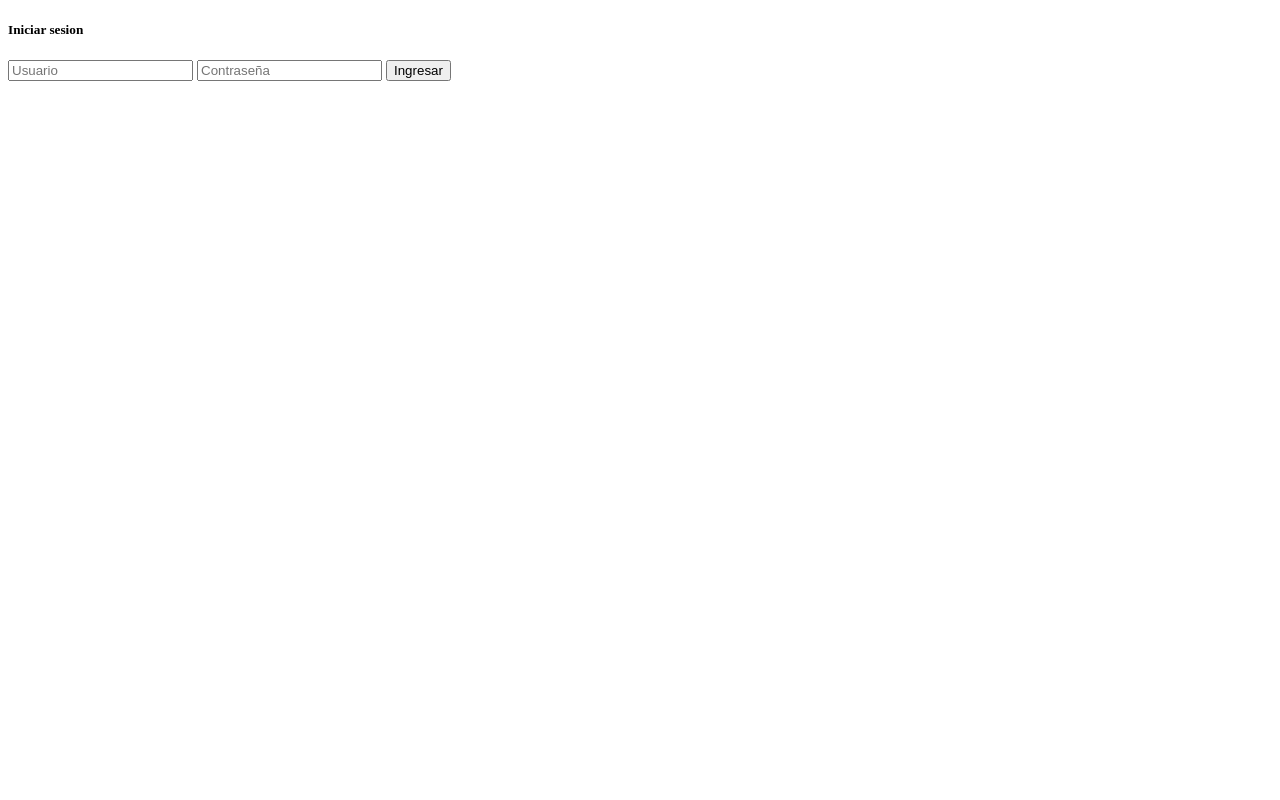
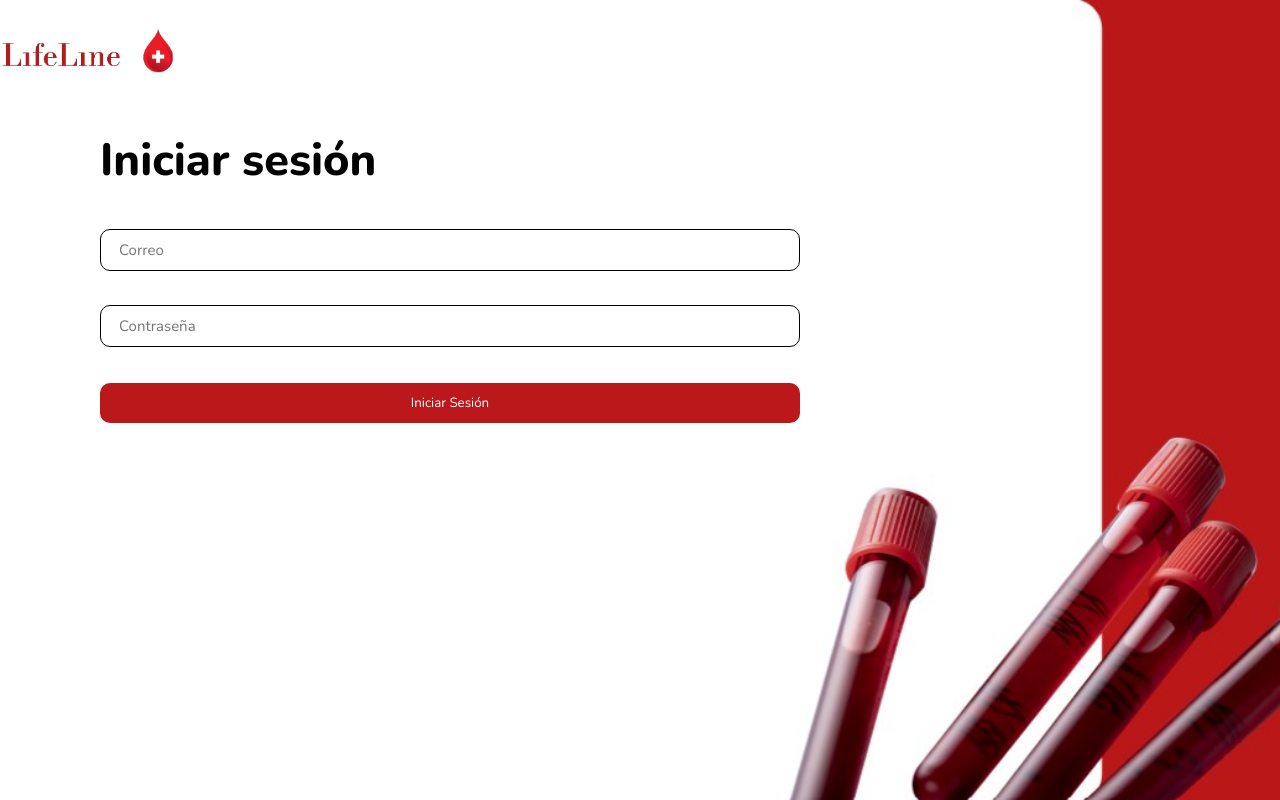
Before and after one commit to emanuelongo/BancoDeSangre, a plain HTML site: page Front-End/index.html in a window 1280 px wide. Drawn offline with nearby package versions, Linux system fonts and the light colour scheme.

Commit message:
INISIO SESION-JULY

```diff
--- /dev/null
+++ b/Front-End/IniciarSesion.css
@@ -0,0 +1,83 @@
+@import url('https://fonts.googleapis.com/css2?family=Nunito:wght@400;800&display=swap');
+
+
+*{
+    box-sizing: border-box;
+    margin: 0;
+    padding: 0;
+    font-family: 'Nunito', sans-serif;
+    font-size: 20px;
+}
+
+
+body
+{
+    background-color: #fff;
+    margin: 0;
+    padding: 0;
+    height: auto;
+    background-image:url(img/111.jpg);
+    background-size: cover;
+    background-position: center;
+    background-repeat: no-repeat;
+    background-attachment: fixed;
+}
+
+header
+{
+    display: flex;
+    height: 100px;
+    justify-content: space-between;
+    align-items: center;
+}
+
+.logo
+{
+    display: flex;
+}
+
+.logo img
+{
+    height: 50px;
+}
+
+.form-login
+{
+    width: 700px;
+    margin: 100px;
+    margin-top: 30px;
+    border-radius: 10px;
+    font-size: 45px;
+
+
+}
+
+.form-login h5
+{
+    margin: 0;
+    height: 40px;
+    margin-bottom: 40px;
+    font-size: 45px;
+
+}
+
+.controls
+{
+    width: 100%;
+    border: 1px solid;
+    margin-bottom: 15px;
+    padding: 10px 18px;
+    border-radius: 10px;
+    font-size: 15px;
+}
+
+.buttons
+{
+    width: 100%;
+    height: 40px;
+    background-color: #ba181b;
+    border: none;
+    margin-bottom:16px ;
+    border-radius: 10px;
+    color: #fff;
+}
--- a/Front-End/index.html
+++ b/Front-End/index.html
@@ -1,21 +1,25 @@
 <!DOCTYPE html>
-<html lang="en" dir="ltr">
+<html lang="en">
 <head>
     <meta charset="utf-8">
     <meta http-equiv="X-UA-Compatible" content="IE-edge">
     <meta name="viewport" content="widht=device-width, initial-scale=1.0">
     <title>Iniciar sesion</title>
+    <link rel="stylesheet" href="IniciarSesion.css">
+
 </head>
 <dody>
-    <section>
-        <h5>Iniciar sesion </h5>
-        <input type="text" name="usuario" value="" placeholder="Usuario">
-        <input type="text" name="contraseña" value="" placeholder="Contraseña">
-        <input type="submit" name="" value="Ingresar"  >
+
+    <header>
+        <div class="logo">
+            <img src="img/BancoSangre.png" alt="logo">
+        </div>
+    </header>
+
+    <section class="form-login">
+        <h5>Iniciar sesión </h5>
+        <input class="controls" type="text" name="correo electronico" value="" placeholder="Correo">
+        <input class="controls" type="password" name="contraseña" value="" placeholder="Contraseña">
+        <input class="buttons" type="submit" name="" value="Iniciar Sesión"  >
 
     </section>
-
-</dody>
-
-
-</html>
```
Also changed, not shown: Front-End/img/111.jpg (renamed from img/111.jpg), Front-End/img/BancoSangre.png (added), Front-End/img/perfil.png (added).
